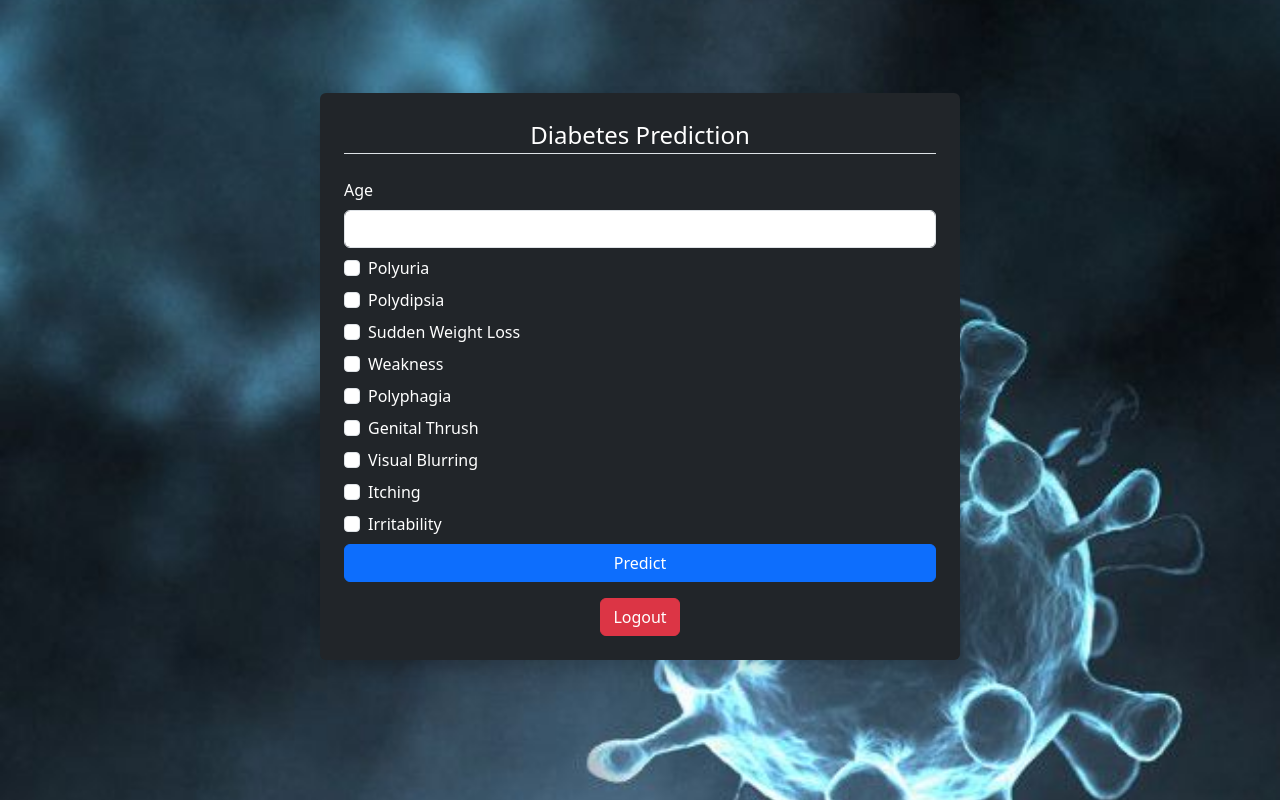
After one commit to konyomba/weekend-challenge, a Flask app: page /diabetes in a window 1280 px wide. The commit adds this page. Run offline with Flask 3, Linux system fonts and the light colour scheme.

Commit message:
0.0.0.1v

```diff
--- a/forms.py
+++ b/forms.py
@@ -23,3 +23,16 @@ class ObesityPredictionForm(FlaskForm):
     weight = FloatField('Weight (kg)', validators=[DataRequired(), NumberRange(min=1)])
     bmi = FloatField('BMI', validators=[DataRequired(), NumberRange(min=0)])
     submit = SubmitField('Predict')
+
+class DiabetesForm(FlaskForm):
+    age = IntegerField("Age", validators=[DataRequired(),NumberRange(min=1, max=120)])
+    polyuria = BooleanField("Polyuria")
+    polydipsia = BooleanField("Polydipsia")
+    sudden_weight_loss = BooleanField("Sudden Weight Loss")
+    weakness = BooleanField("Weakness")
+    polyphagia = BooleanField("Polyphagia")
+    genital_thrush = BooleanField("Genital Thrush")
+    visual_blurring = BooleanField("Visual Blurring")
+    itching = BooleanField("Itching")
+    irritability = BooleanField("Irritability")
+    submit = SubmitField("Predict")
--- a/main.py
+++ b/main.py
@@ -7,7 +7,7 @@ from werkzeug.security import generate_password_hash, check_password_hash
 from flask import Flask, url_for, redirect, render_template, request, flash, session
 from flask_session import Session
 from flask_wtf import CSRFProtect
-from forms import ObesityPredictionForm, RegistrationForm, LoginForm
+from forms import DiabetesForm, ObesityPredictionForm, RegistrationForm, LoginForm
 import os
 from flask_sqlalchemy import SQLAlchemy
 from dotenv import load_dotenv
@@ -90,6 +90,13 @@ def services():
 @app.route('/predictions')
 def predictions():
     return render_template('predictions.html')
+
+@app.route('/diabetes', methods=['GET', 'POST'])
+def diabetes_predict():
+    form = DiabetesForm()
+    prediction = None
+
+    return render_template("diabetes_predict.html", form=form, prediction=prediction)
 
 @app.route('/obesity', methods=['GET', 'POST'])
 def obesity_predict():
--- /dev/null
+++ b/templates/diabetes_predict.html
@@ -0,0 +1,74 @@
+{% extends "links.html" %}
+
+{% block title %}Diabetes Prediction{% endblock %}
+
+{% block content %}
+
+<div class="d-flex justify-content-center align-items-center min-vh-100">
+    <form method="POST" class="shadow p-4 bg-dark rounded w-50 mb-5"
+          style="max-height: 90vh; overflow-y: auto; width: 50%; display: flex; flex-direction: column; justify-content: space-between; ">
+
+        {{ form.hidden_tag() }}
+        <legend class="border-bottom mb-4 text-white text-center">Diabetes Prediction</legend>
+
+        <div class="mb-2">
+            {{ form.age.label(class="form-label text-white") }}
+            {{ form.age(class="form-control") }}
+        </div>
+
+        <div class="form-check mb-2">
+            {{ form.polyuria(class="form-check-input") }}
+            {{ form.polyuria.label(class="form-check-label text-white") }}
+        </div>
+
+        <div class="form-check mb-2">
+            {{ form.polydipsia(class="form-check-input") }}
+            {{ form.polydipsia.label(class="form-check-label text-white") }}
+        </div>
+
+        <div class="form-check mb-2">
+            {{ form.sudden_weight_loss(class="form-check-input") }}
+            {{ form.sudden_weight_loss.label(class="form-check-label text-white") }}
+        </div>
+
+        <div class="form-check mb-2">
+            {{ form.weakness(class="form-check-input") }}
+            {{ form.weakness.label(class="form-check-label text-white") }}
+        </div>
+
+        <div class="form-check mb-2">
+            {{ form.polyphagia(class="form-check-input") }}
+            {{ form.polyphagia.label(class="form-check-label text-white") }}
+        </div>
+
+        <div class="form-check mb-2">
+            {{ form.genital_thrush(class="form-check-input") }}
+            {{ form.genital_thrush.label(class="form-check-label text-white") }}
+        </div>
+
+        <div class="form-check mb-2">
+            {{ form.visual_blurring(class="form-check-input") }}
+            {{ form.visual_blurring.label(class="form-check-label text-white") }}
+        </div>
+
+        <div class="form-check mb-2">
+            {{ form.itching(class="form-check-input") }}
+            {{ form.itching.label(class="form-check-label text-white") }}
+        </div>
+
+        <div class="form-check mb-2">
+            {{ form.irritability(class="form-check-input") }}
+            {{ form.irritability.label(class="form-check-label text-white") }}
+        </div>
+
+        <div class="text-center">
+            {{ form.submit(class="btn btn-primary w-100") }}
+        </div>
+
+        <div class="mt-3 text-center">
+            <a href="{{ url_for('logout') }}" class="btn btn-danger">Logout</a>
+        </div>
+    </form>
+</div>
+
+{% endblock %}
--- a/templates/predictions.html
+++ b/templates/predictions.html
@@ -21,7 +21,7 @@
     <div class="box">
         <h2>Diabetes Tracking</h2>
         <p>Diabetes is a chronic condition that affects how the body processes blood sugar, leading to serious health risks.</p>
-        <button class="button">Predict</button>
+        <a href="{{ url_for('diabetes_predict') }}" class="button">Predict</a>
     </div>
 
     <div class="box">
```
Also changed, not shown: diabetesAPI.py (added, +73 -0 lines).
